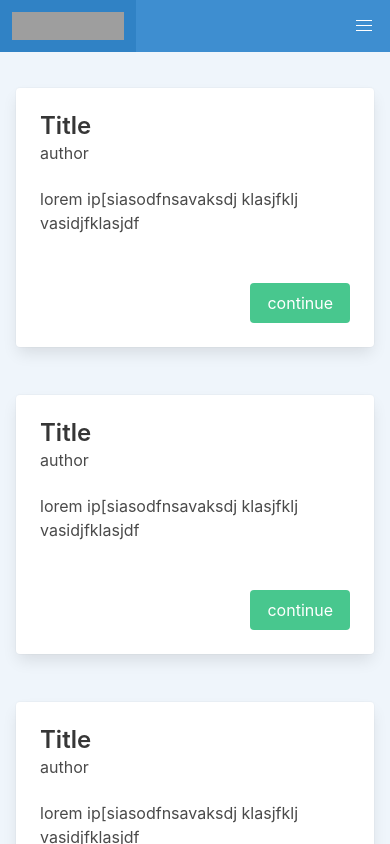
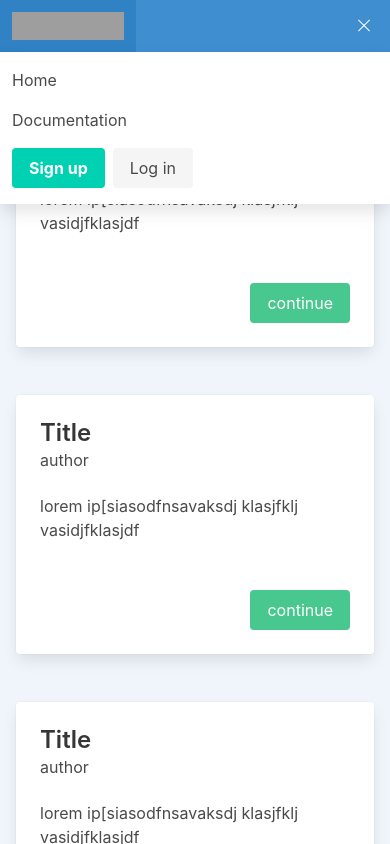
Before and after one commit to impeterk/tinyReddit, a React (Vite) app: page / in a window 390 px wide. Both pictures are taken after a click on the button 364 px from the left and 26 px from the top of the page. Shown: the top 844 px of the page. Built offline with nearby package versions, Linux system fonts and the light colour scheme; grey boxes are pictures that could not be loaded.

Commit message:
mobile nav menu is now clickable

```diff
--- a/src/components/layout/NavBar.jsx
+++ b/src/components/layout/NavBar.jsx
@@ -1,4 +1,11 @@
+import {useState} from "react"
+
 export default function NavBar() {
+const [showMobileNav, setShowMobileNav] = useState(false)
+    function handleClick() {
+        setShowMobileNav(prev => !prev)
+    }
+
     return (
         <div className="container m-0">
             <nav className="navbar is-info" role="navigation" aria-label="main navigation">
@@ -7,14 +14,14 @@ export default function NavBar() {
                         <img src="https://bulma.io/images/bulma-logo.png" width="112" height="28" />
                     </a>
 
-                    <a role="button" className="navbar-burger" aria-label="menu" aria-expanded="false" data-target="navbarBasicExample">
+                    <a role="button" onClick={handleClick} className={`navbar-burger ${showMobileNav ? 'is-active' : ''}`} aria-label="menu" aria-expanded="false" data-target="navbarBasicExample">
                         <span aria-hidden="true"></span>
                         <span aria-hidden="true"></span>
                         <span aria-hidden="true"></span>
                     </a>
                 </div>
 
-                <div id="navbarBasicExample" className="navbar-menu">
+                <div id="mobileNavBar" className={`navbar-menu ${showMobileNav ? 'is-active' : ''}`}>
                     <div className="navbar-start">
                         <a className="navbar-item">
                             Home
--- a/src/styles/styles.css
+++ b/src/styles/styles.css
@@ -5,7 +5,11 @@
   position: sticky !important;
   top: 0;
 }
-
+#mobileNavBar {
+  position: absolute;
+  left: 0;
+  width: 100%;
+}
 @media (max-width: 768px) {
   #only-desktop {
     display: none
```
